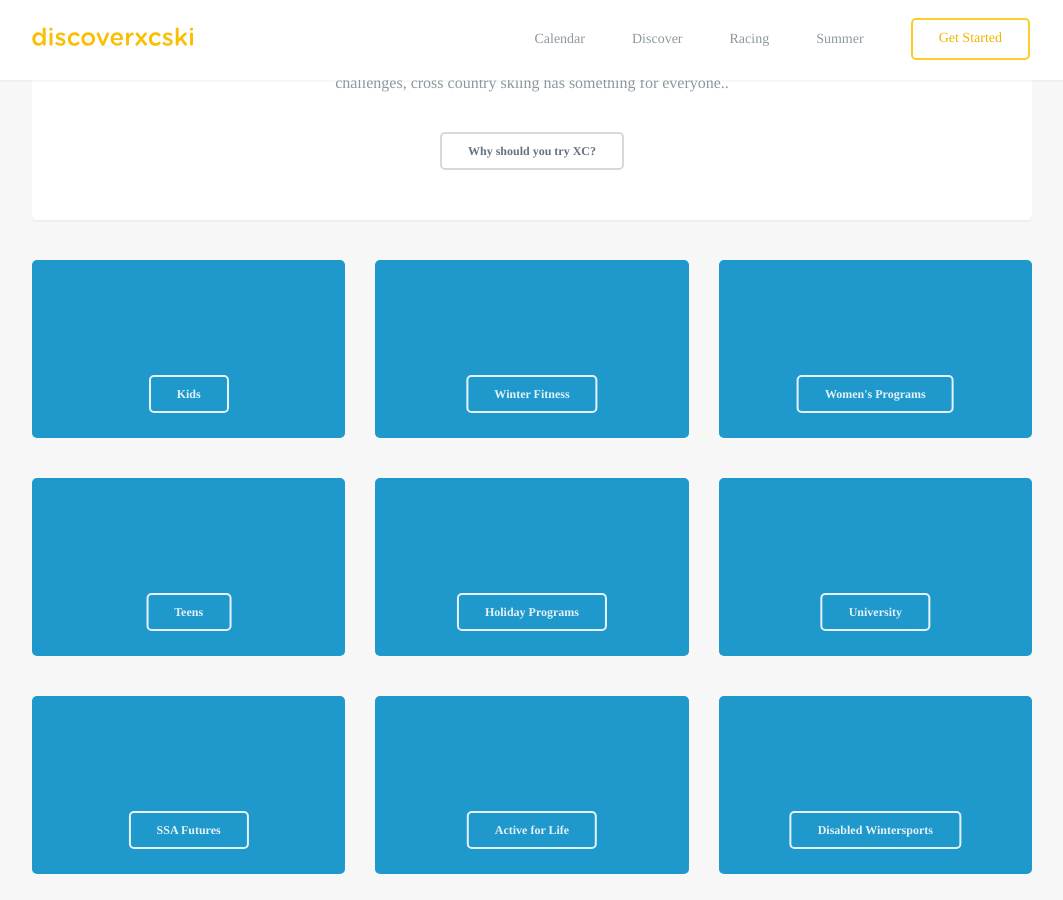
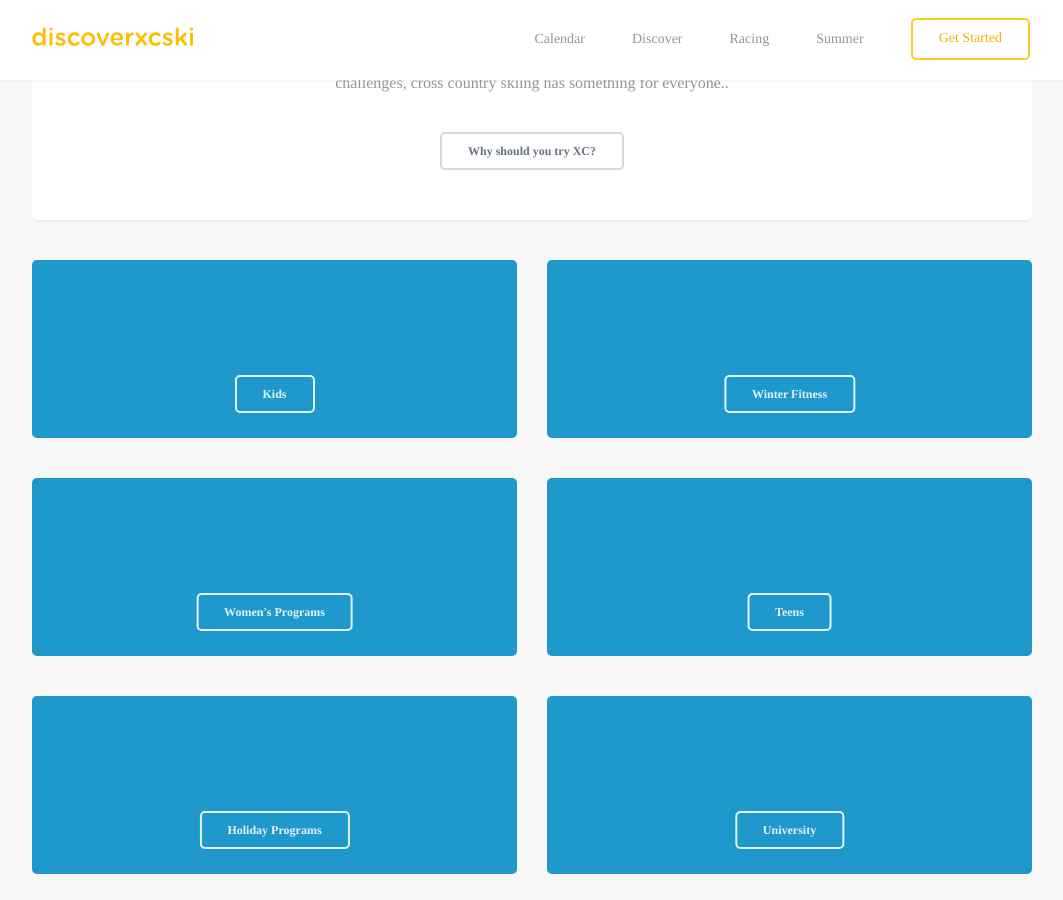
Before and after one commit to robcatto/robcatto.github.io, a Jekyll site: the page built from events/index.html, in a window 1280 px wide and 900 px high, scrolled down 421 px. Shown: the whole window, without its empty margins (108-1171 px from the left). Built offline with Jekyll 4.4.1, drawn with Linux system fonts in a browser that asks for light colours; some web fonts are replaced; Markdown is read by kramdown in place of the engine named in the settings.

Commit message:
Update index.html

```diff
--- a/events/index.html
+++ b/events/index.html
@@ -54,17 +54,17 @@ layout: default
                 <section class="mobile_section" style="max-width: 1030px;  background-color: transparent; box-shadow: none;" >
                 <div class="row" style="max-width: 1030px;">
 
-                        <div class="column three">
+                        <div class="column two">
                             <div class="callout-card">
                                 <a class="button small inverse" href="/discoverxc/kids" data-featurette="analytics-click-event" data-event-category="button" data-event-action="M: Clicked Perks" data-event-label="Source: Features Page" id="featurette-13">Kids</a>
                             </div>
                         </div>
-                        <div class="column three">
+                        <div class="column two">
                             <div class="callout-card">
                                 <a class="button small inverse" href="/discoverxc/winter-fitness" data-featurette="analytics-click-event" data-event-category="button" data-event-action="M: Clicked Perks" data-event-label="Source: Features Page" id="featurette-13">Winter Fitness</a>
                             </div>
                         </div>
-                        <div class="column three">
+                        <div class="column two">
                             <div class="callout-card">
                                 <a class="button small inverse" href="/discoverxc/womens-programs" data-featurette="analytics-click-event" data-event-category="button" data-event-action="M: Clicked Perks" data-event-label="Source: Features Page" id="featurette-13">Women's Programs</a>
                             </div>
@@ -78,17 +78,17 @@ layout: default
                 <div class="row" style="max-width: 1030px;">
 
 
-                        <div class="column three">
+                        <div class="column two">
                             <div class="callout-card">
                                 <a class="button small inverse" href="/discoverxc/teens" data-featurette="analytics-click-event" data-event-category="button" data-event-action="M: Clicked Perks" data-event-label="Source: Features Page" id="featurette-13">Teens</a>
                             </div>
                         </div>
-                        <div class="column three">
+                        <div class="column two">
                             <div class="callout-card">
                                 <a class="button small inverse" href="/discoverxc/holiday-programs" data-featurette="analytics-click-event" data-event-category="button" data-event-action="M: Clicked Perks" data-event-label="Source: Features Page" id="featurette-13">Holiday Programs</a>
                             </div>
                         </div>
-                        <div class="column three">
+                        <div class="column two">
                             <div class="callout-card">
                                 <a class="button small inverse" href="/discoverxc/university" data-featurette="analytics-click-event" data-event-category="button" data-event-action="M: Clicked Perks" data-event-label="Source: Features Page" id="featurette-13">University</a>
                             </div>
@@ -101,17 +101,17 @@ layout: default
                 <div class="row" style="max-width: 1030px;">
 
 
-                        <div class="column three">
+                        <div class="column two">
                             <div class="callout-card">
                                 <a class="button small inverse" href="/discoverxc/ssa-futures" data-featurette="analytics-click-event" data-event-category="button" data-event-action="M: Clicked Perks" data-event-label="Source: Features Page" id="featurette-13">SSA Futures</a>
                             </div>
                         </div>
-                        <div class="column three">
+                        <div class="column two">
                             <div class="callout-card">
                                 <a class="button small inverse" href="/discoverxc/active-for-life" data-featurette="analytics-click-event" data-event-category="button" data-event-action="M: Clicked Perks" data-event-label="Source: Features Page" id="featurette-13">Active for Life</a>
                             </div>
                         </div>
-                        <div class="column three">
+                        <div class="column two">
                             <div class="callout-card">
                                 <a class="button small inverse" href="/discoverxc/disabled-wintersports" data-featurette="analytics-click-event" data-event-category="button" data-event-action="M: Clicked Perks" data-event-label="Source: Features Page" id="featurette-13">Disabled Wintersports</a>
                             </div>
```
